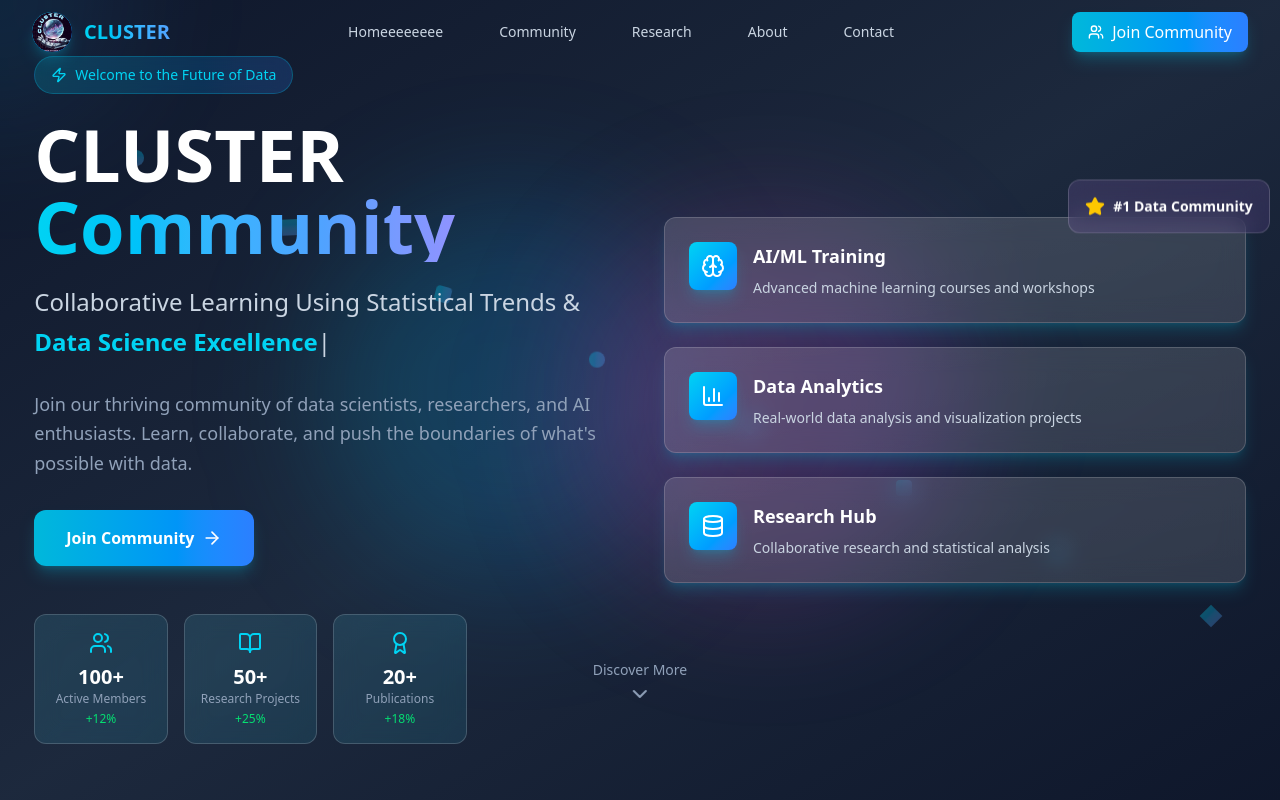
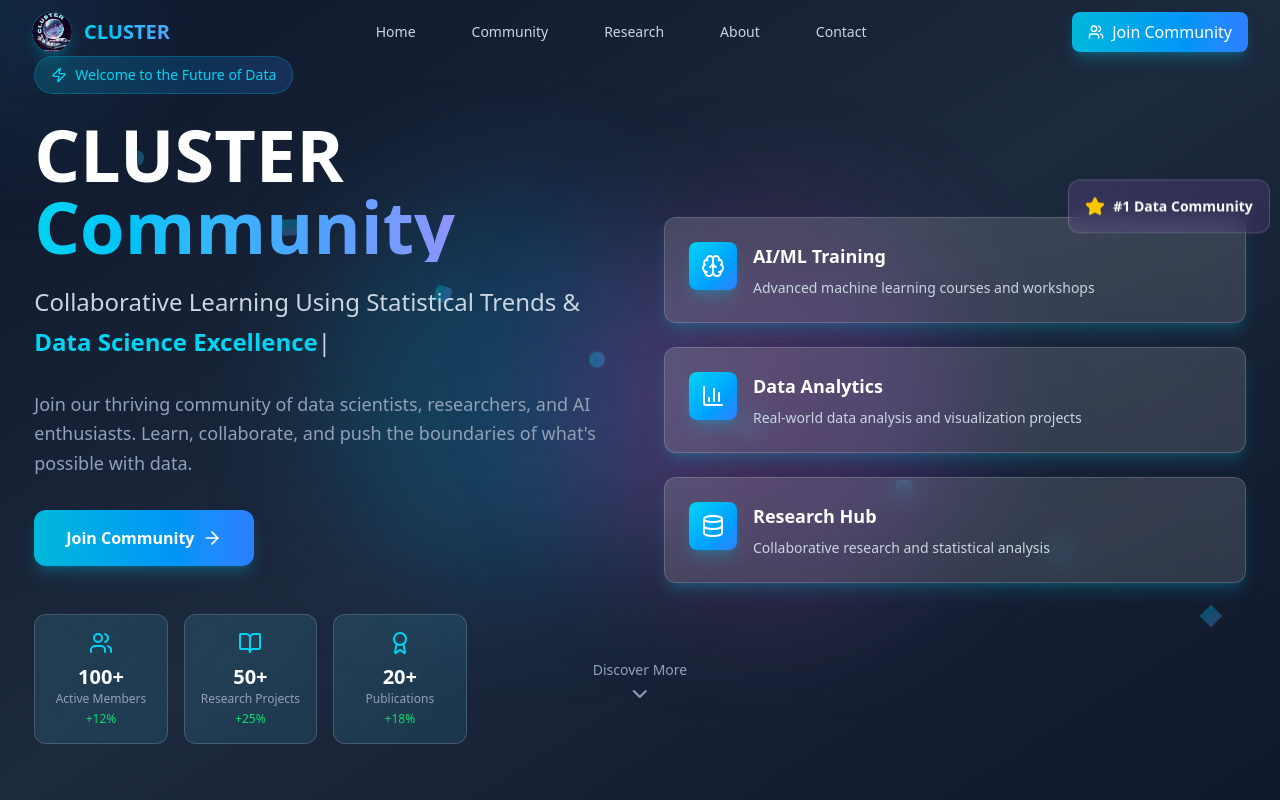
Before and after one commit to trahulprabhu38/cluster, a React (Vite) app in the folder client/: page / in a window 1280 px wide. Shown: the top 800 px of the page. Built offline with nearby package versions, Linux system fonts and the light colour scheme.

Commit message:
added preview and deploy yml files

```diff
--- a/client/index.html
+++ b/client/index.html
@@ -5,7 +5,7 @@
   <meta charset="UTF-8" />
   <link rel="icon" type="image/jpeg" href="/DS_CLUB_LOGO.jpeg" />
   <meta name="viewport" content="width=device-width, initial-scale=1.0" />
-  <title>Cluster DS Club----</title>
+  <title>Cluster DS Club</title>
 </head>
 
 <body>
--- a/client/src/components/common/Header.jsx
+++ b/client/src/components/common/Header.jsx
@@ -16,7 +16,7 @@ const Header = () => {
     }, []);
 
     const navItems = [
-        { name: 'Homeeeeeeee', href: '#', hasDropdown: false },
+        { name: 'Home', href: '#', hasDropdown: false },
         { name: 'Community', href: '#', hasDropdown: false },
         { name: 'Research', href: '#', hasDropdown: false },
         { name: 'About', href: '#', hasDropdown: false },
```
